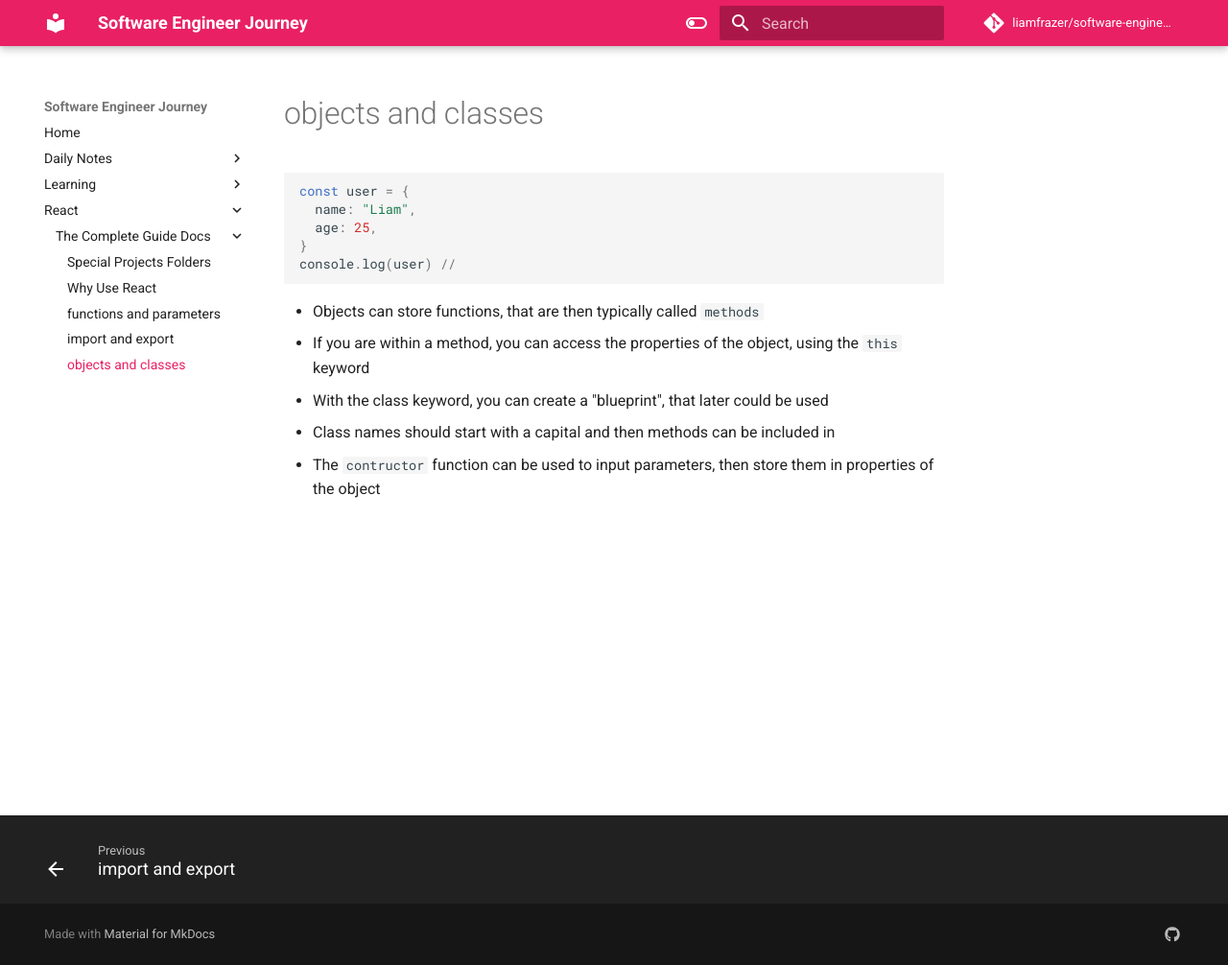
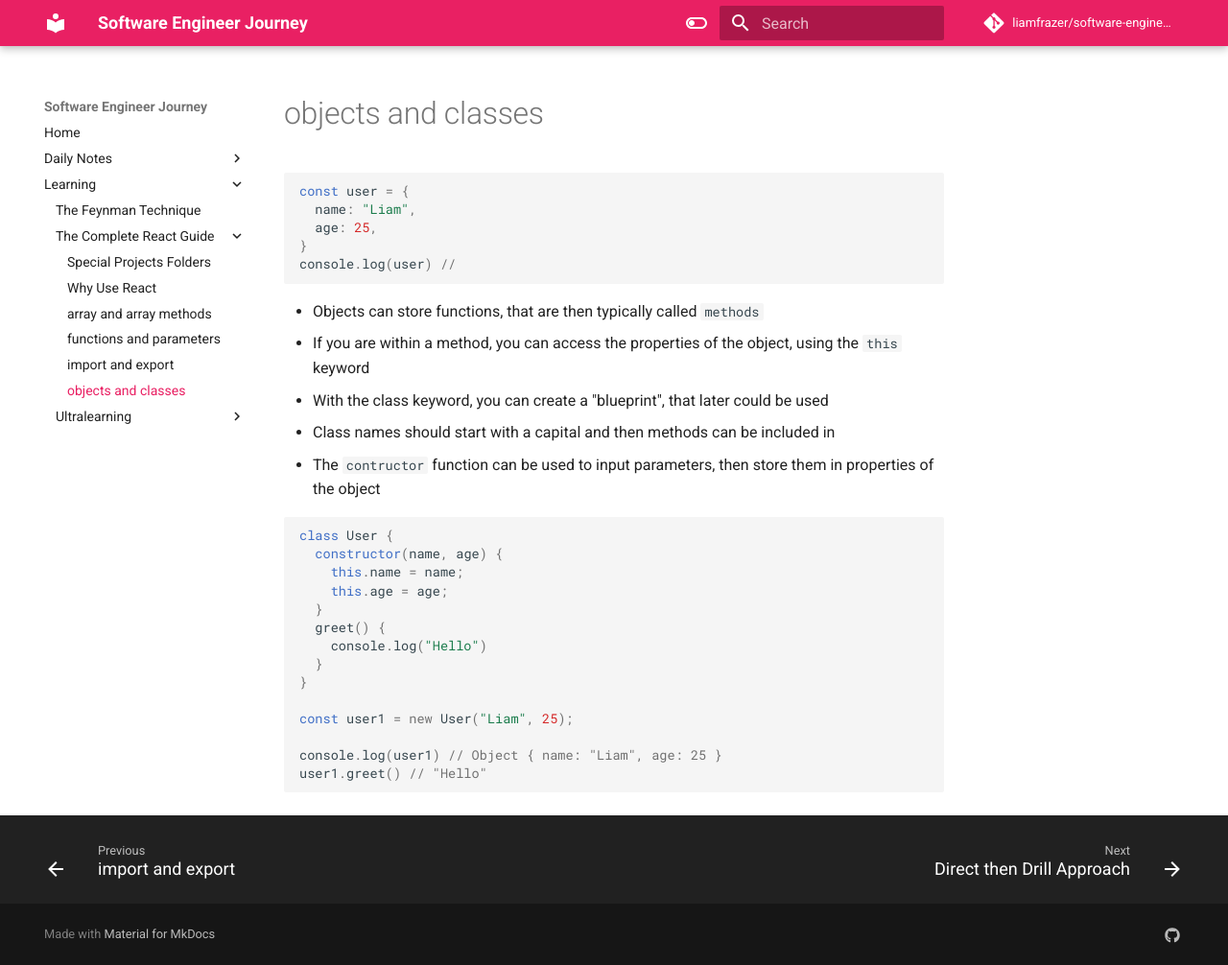
Before and after one commit to liamfrazer/software-engineer-journey, an MkDocs documentation site: the page built from docs/Learning/The Complete React Guide/objects and classes.md, in a window 1280 px wide and 1006 px high. Shown: the whole window at 96% size. Built offline with MkDocs 1.6.1 and Material for MkDocs 9.7.7, drawn with Linux system fonts in a browser that asks for light colours; comment, search, counter and statistics services are not loaded.

Commit message:
vault backup: 2023-12-10 12:13:00

````diff
--- /dev/null
+++ b/docs/Learning/The Complete React Guide/array and array methods.md
@@ -0,0 +1,6 @@
+---
+tags:
+  - array
+  - map
+---
+# array and array methods
--- a/docs/React/The Complete Guide Docs/objects and classes.md
+++ b/docs/Learning/The Complete React Guide/objects and classes.md
@@ -23,3 +23,20 @@
 * With the class keyword, you can create a "blueprint", that later could be used
 * Class names should start with a capital and then methods can be included in
 * The `contructor` function can be used to input parameters, then store them in properties of the object
+
+```js
+class User {
+  constructor(name, age) {
+    this.name = name;
+    this.age = age;
+  }
+  greet() {
+    console.log("Hello")
+  }
+}
+
+const user1 = new User("Liam", 25);
+
+console.log(user1) // Object { name: "Liam", age: 25 }
+user1.greet() // "Hello"
+```
````
Also changed, not shown: docs/index.md (+16 -17 lines), docs/Learning/The Complete React Guide/Special Projects Folders.md (renamed from docs/React/The Complete Guide Docs/Special Projects Folders.md), docs/Learning/The Complete React Guide/Why Use React.md (renamed from docs/React/The Complete Guide Docs/Why Use React.md), docs/Learning/The Complete React Guide/functions and parameters.md (renamed from docs/React/The Complete Guide Docs/functions and parameters.md), docs/Learning/The Complete React Guide/import and export.md (renamed from docs/React/The Complete Guide Docs/import and export.md).
